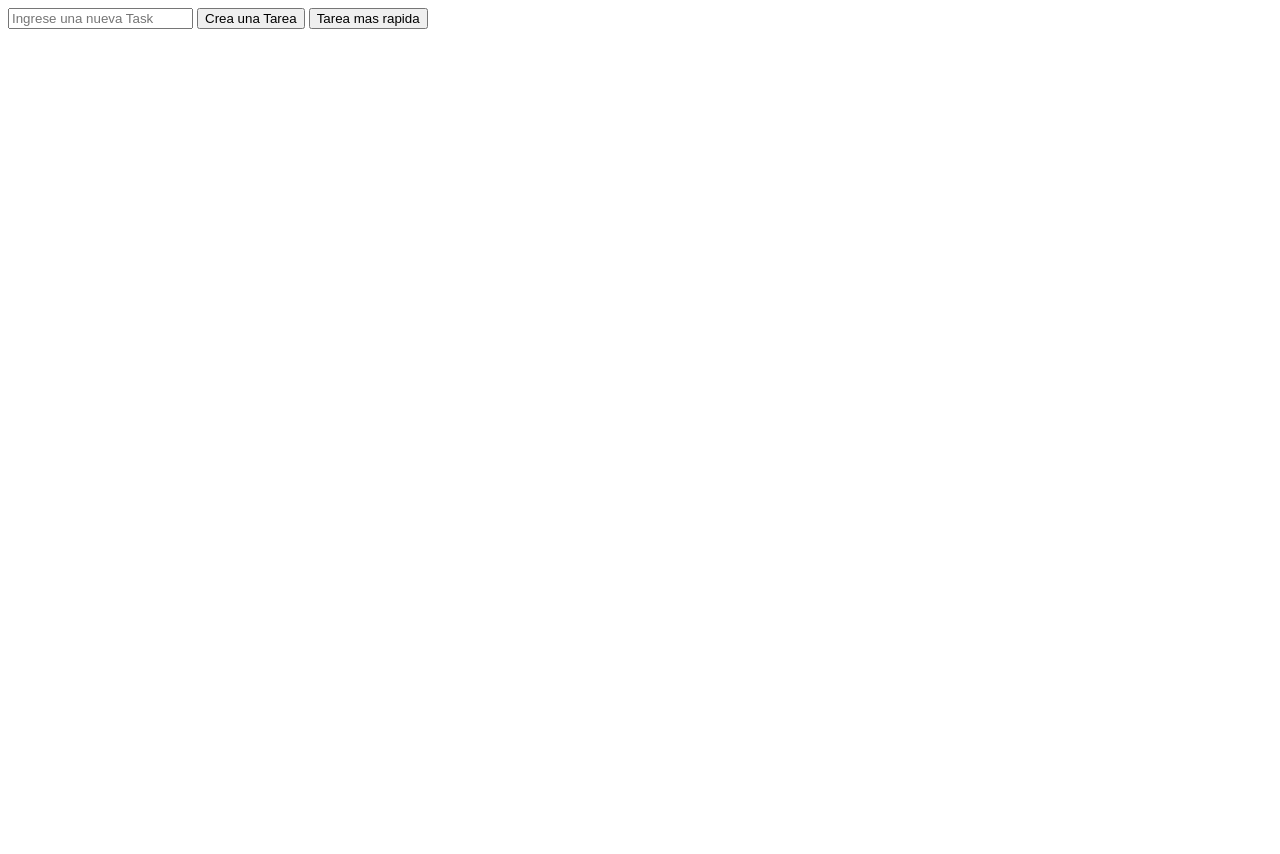
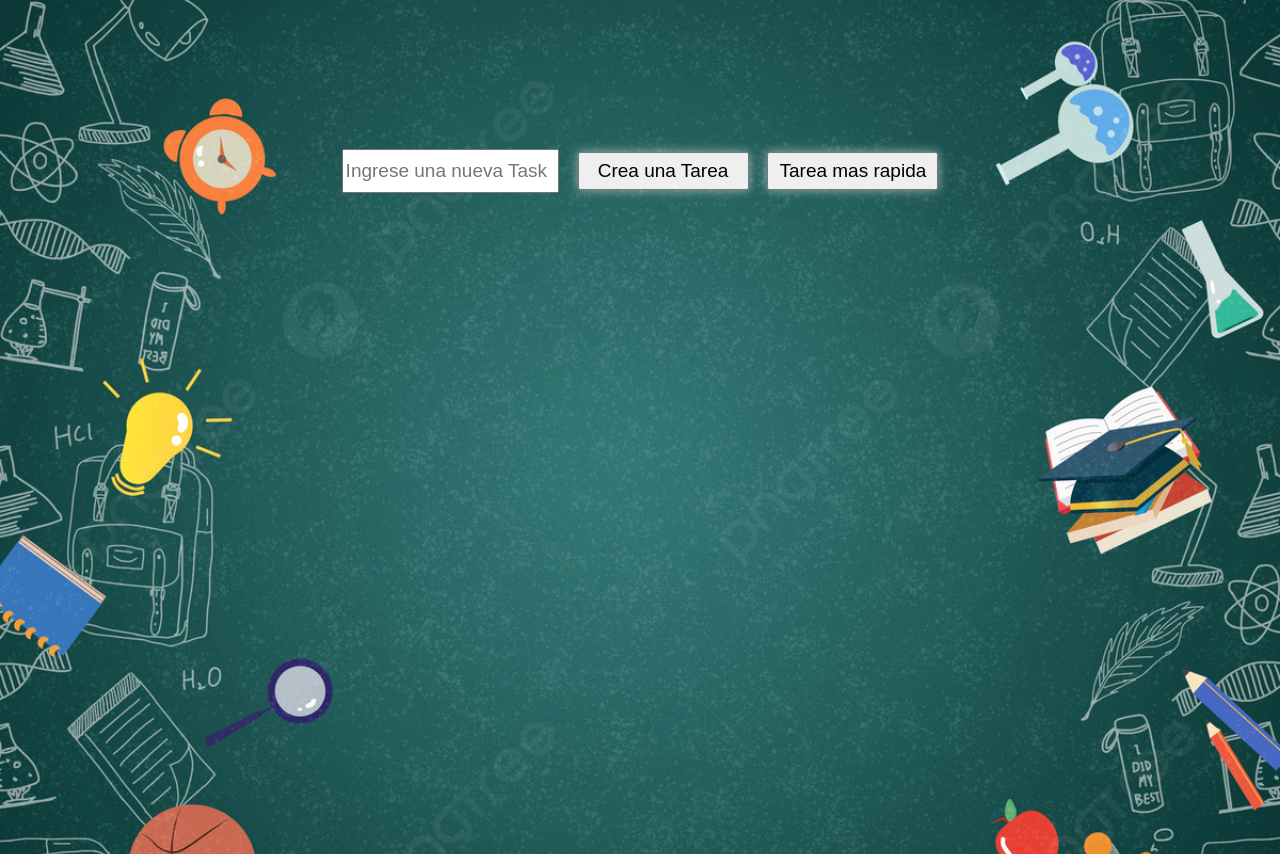
Before and after one commit to joacopiva/TODOList_Bottarini_Piva, a plain HTML site: page index.html in a window 1280 px wide. Before the commit the page ends 800 px from the top, so only its background shows below. Drawn offline with Linux system fonts and the light colour scheme.

Commit message:
terminando diseño

```diff
--- a/index.html
+++ b/index.html
@@ -9,22 +9,22 @@
 </head>
 <body>
     <script src="script.js"> </script>
-    <div>
+    <div id="tasks">
         <input type="text" id= "NewTask" placeholder="Ingrese una nueva Task"/>
 
 
-            <button onclick = "CrearTarea()">
+            <button onclick = "CrearTarea()" class="checkdelete">
                 Crea una Tarea
             </button>
-            <button onclick = "ObtenerTareaMasRapida()">
+            <button onclick = "ObtenerTareaMasRapida()" class="checkdelete">
                 Tarea mas rapida
             </button>
 
-            <div class="Tareas">
+            <div class="Tareas" id="tareas">
 
             </div>
 
-            <div class="TareaRapida">
+            <div class="TareaRapida" style="display: flex; justify-content: center; font-size: 27px; color: white;">
 
             </div>
 
--- a/script.js
+++ b/script.js
@@ -1,9 +1,17 @@
 let ArrayTareas = []
 const CrearTarea = () =>
 {
+
+
     let nuevatarea = document.getElementById("NewTask").value;
 
-    principal(nuevatarea)
+    if(nuevatarea!= "")
+    {
+        principal(nuevatarea)
+    }
+
+
+
 }
 
 
--- a/style.css
+++ b/style.css
@@ -1,3 +1,49 @@
 li{
     display: flex;
+    font-size: x-large;
 }
+
+body {
+    align-items: center;
+    display: flex;
+    flex-direction: column;
+    font-family: 'Work Sans', sans-serif;
+    font-size: x-large;
+    min-height: 100vh;
+    padding-top: 3%;
+    background-image: url("img/background.jpg");
+    background-size:cover;
+}
+
+
+#tasks{
+    font-size: xx-large;
+    box-sizing: border-box;
+    padding: 8%;
+}
+
+
+#tareas {
+    padding: 7%;
+    border: 1em;
+    border-color: black;
+    color: white;
+}
+
+#NewTask{
+    font-size: 19px;
+    cursor: pointer;
+    width: 11em;
+    height: 2em;
+    margin: 0 5px;
+
+}
+
+.checkdelete{
+    font-size: 19px;
+    cursor: pointer;
+    width: 9em;
+    height: 2em;
+    margin: 0 5px;
+    box-shadow: #fff8 0 0 10px;
+}
```
Also changed, not shown: img/background.jpg (added).
